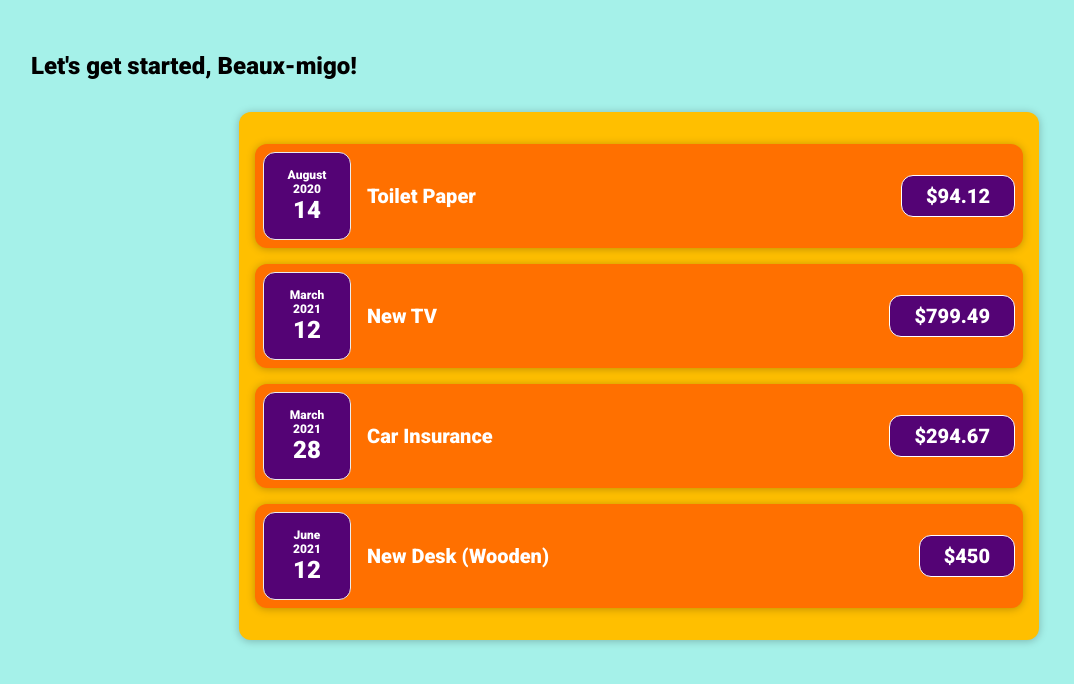
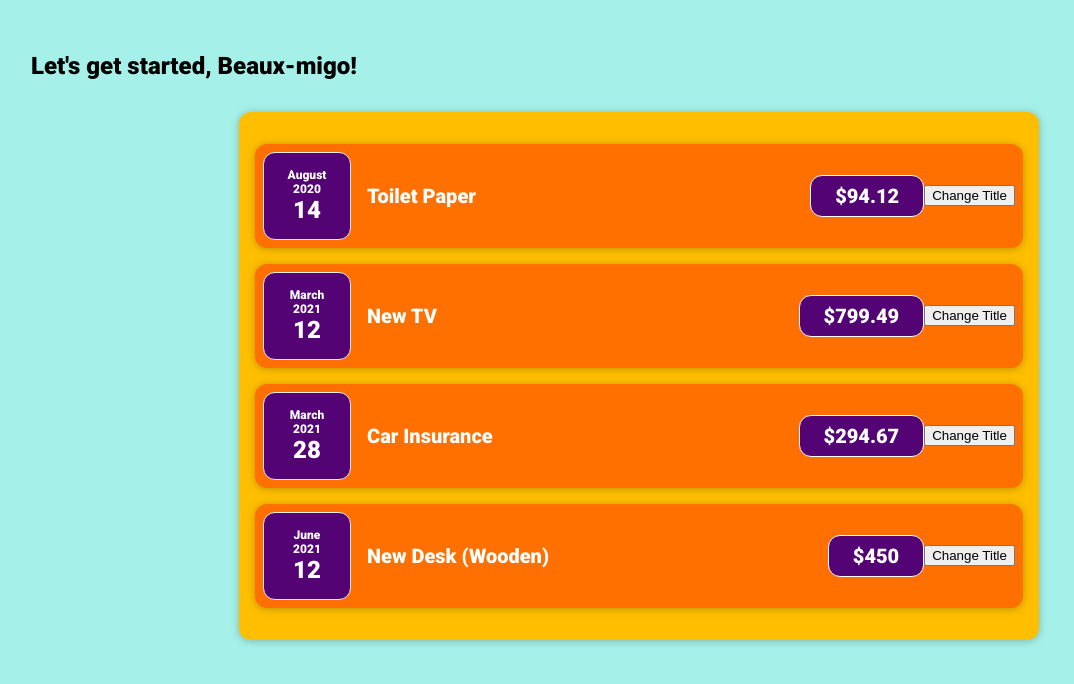
Before and after one commit to beaux-riel/getting_rowdy_with_react, a React (Create React App) app in the folder section3/01-starting-setup/: page / in a window 1280 px wide. Shown: the top 684 px of the page, without its empty margins (1-1075 px from the left). Built offline with nearby package versions, Linux system fonts and the light colour scheme.

Commit message:
Day 3 - Section 4 - React State and Working with Events

```diff
--- a/section3/01-starting-setup/src/components/Expenses/ExpenseItem.js
+++ b/section3/01-starting-setup/src/components/Expenses/ExpenseItem.js
@@ -4,6 +4,9 @@ import Card from '../UI/Card'
 import './ExpenseItem.css';
 
 const ExpenseItem = (props) => {
+    const clickHandler = () => {
+        console.log("Clicked");
+    };
     // const expenseDate = new Date(2021, 2, 28);
     // const expenseTitle = 'Car Insurance';
     // const expenseAmount = 294.67;
@@ -15,6 +18,7 @@ const ExpenseItem = (props) => {
                 <h2>{props.title}</h2>
                 <div className='expense-item__price'>${props.amount}</div>
             </div>
+            <button onClick={clickHandler}>Change Title</button>
         </Card>
     );
 }
```
